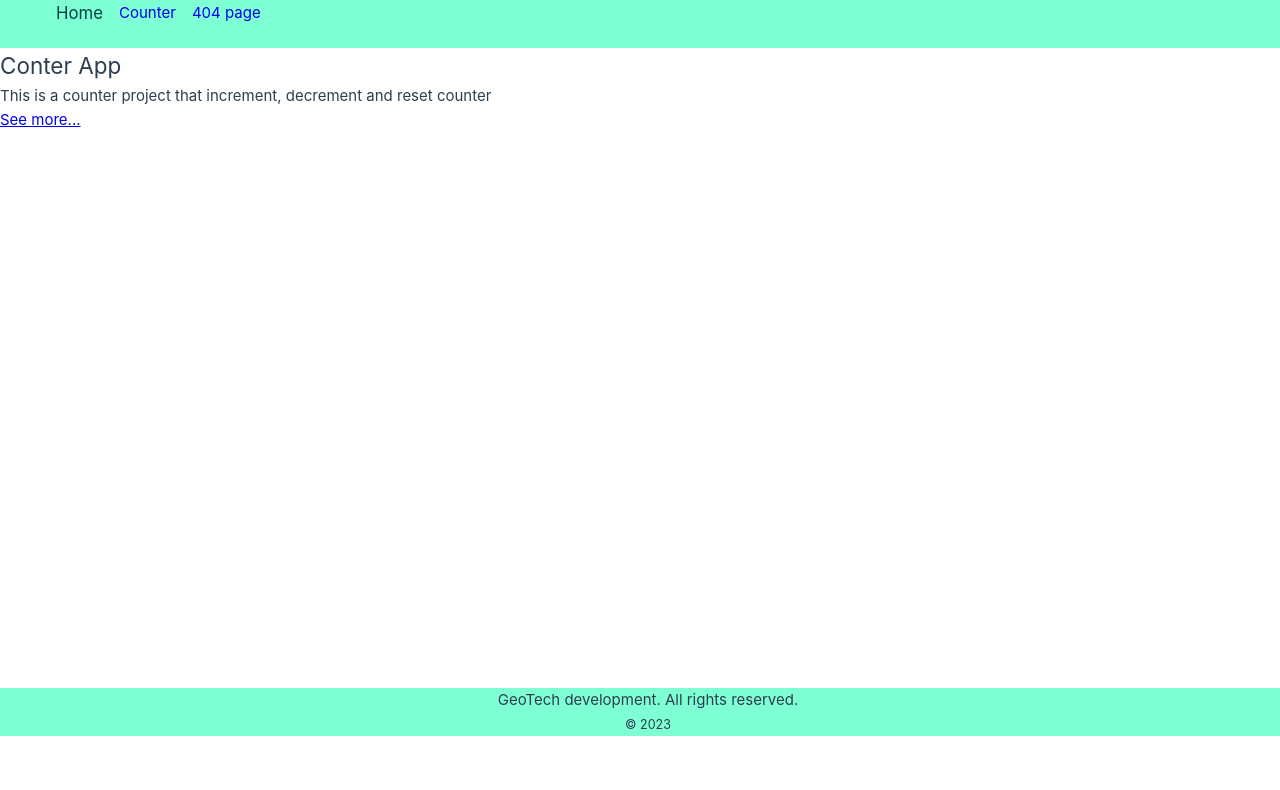
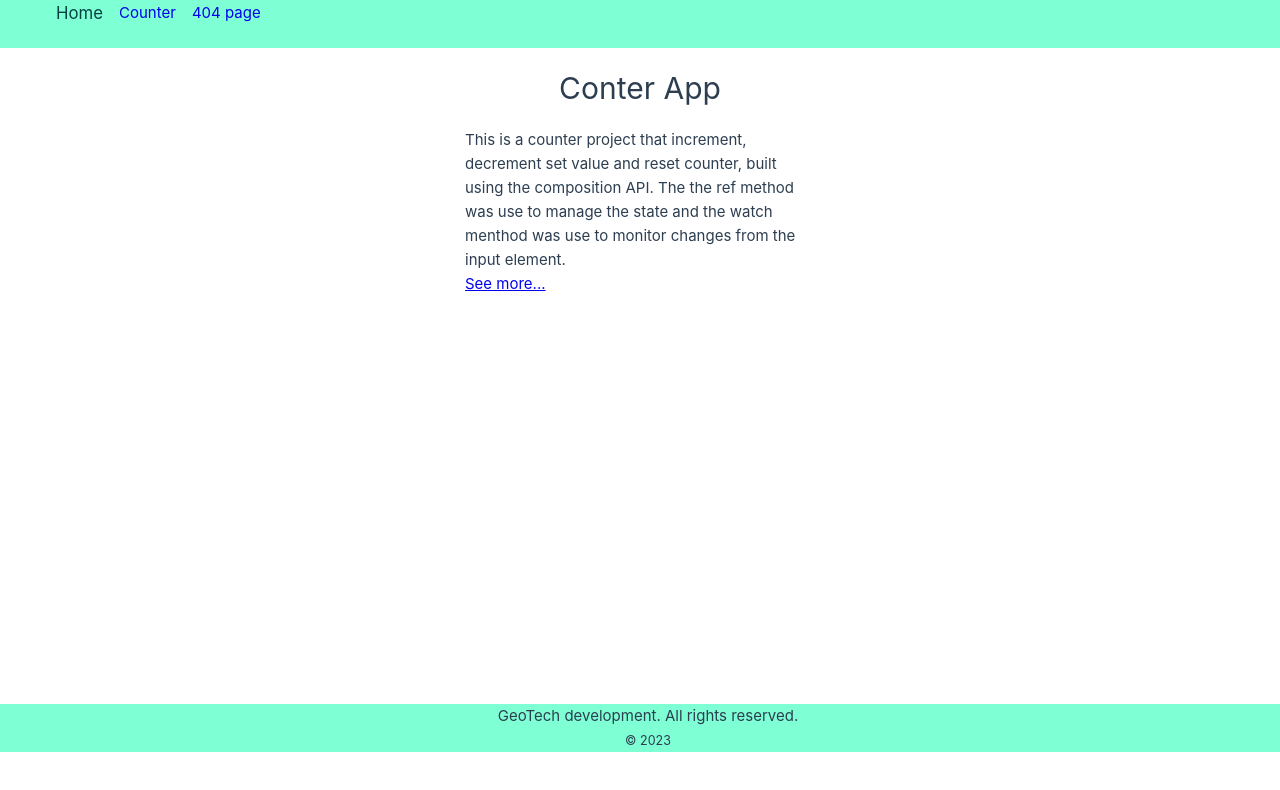
Before and after one commit to George-Gyang/counter-vue-app, a Vue app: page / in a window 1280 px wide. Before the commit this address had no page. Shown: the top 790 px of the page. Built offline with nearby package versions, Linux system fonts and the light colour scheme.

Commit message:
modification

```diff
--- a/src/views/ErrorPage.vue
+++ b/src/views/ErrorPage.vue
@@ -1,8 +1,14 @@
 <template>
-    <div>
-        <h1>
+    <div class="error-pg">
+        <h2>
             OH NO!!! PAGE NOT FOUND
-        </h1>
+        </h2>
         <p>please enter a valid URL or <span><RouterLink to="/"><i>RETURN</i></RouterLink> </span></p>
     </div>
 </template>
+
+<style scoped>
+.error-pg{
+    margin-left: 1rem;
+}
+</style>
--- a/src/views/Home.vue
+++ b/src/views/Home.vue
@@ -1,5 +1,27 @@
 <template>
-    <h2>Conter App </h2>
-    <p>This is a counter project that increment, decrement and reset counter </p>
-    <RouterLink to="/Counter">See more...</RouterLink>
+    <div class="home-content">
+        <h1>Conter App</h1>
+  <p>
+    This is a counter project that increment, decrement set value and reset
+    counter, built using the composition API. The the ref method was use to
+    manage the state and the watch menthod was use to monitor changes from the
+    input element.
+  </p>
+  <RouterLink to="/Counter">See more...</RouterLink>
+    </div>
+
 </template>
+
+
+<style scoped>
+h1{
+    margin: 1rem 0;
+    text-align: center;
+}
+.home-content{
+    max-width: 350px;
+    margin: auto;
+    /* text-align: center; */
+}
+
+</style>
```
